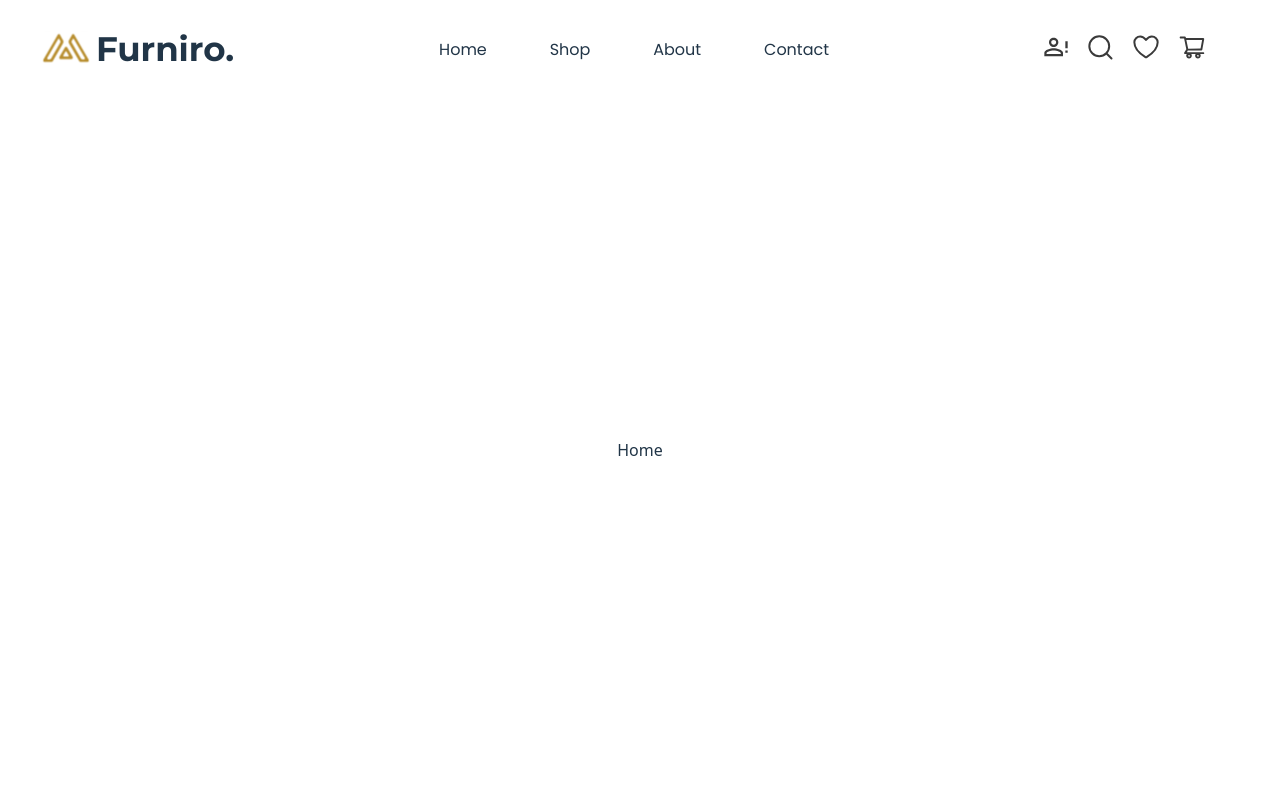
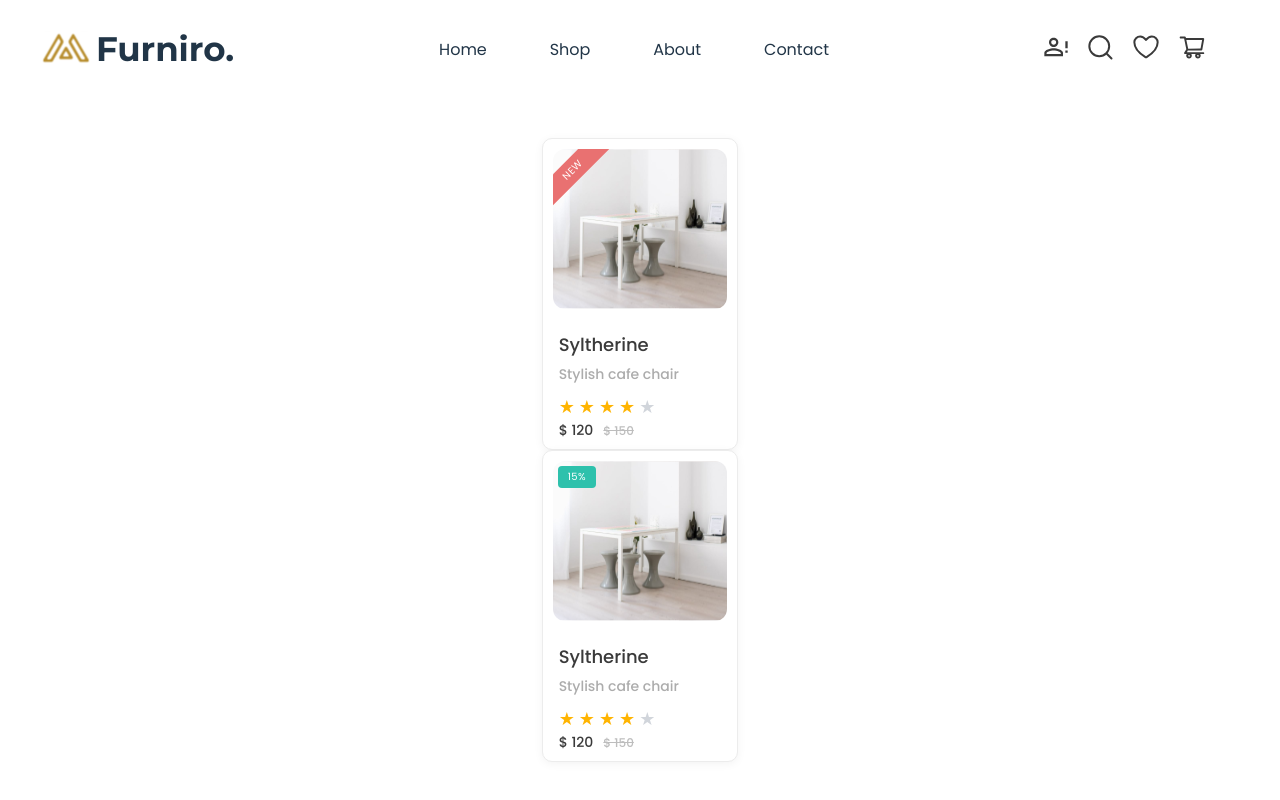
Before and after one commit to archis-academy/august-frontend-furniro-1, a React (Vite) app: page / in a window 1280 px wide. Built offline with nearby package versions, Linux system fonts and the light colour scheme.

Commit message:
[AU-9] - create two types of product card

```diff
--- a/package.json
+++ b/package.json
@@ -11,8 +11,8 @@
     "format": "prettier --write ."
   },
   "dependencies": {
-    "@fontsource/montserrat": "^5.2.7",
-    "@fontsource/poppins": "^5.2.6",
+    "@fontsource/montserrat": "^5.2.8",
+    "@fontsource/poppins": "^5.2.7",
     "react": "^19.1.1",
     "react-dom": "^19.1.1",
     "react-router": "^7.8.2",
--- /dev/null
+++ b/src/Components/Product/Product.module.scss
@@ -0,0 +1,215 @@
+.cardContainer {
+  max-width: 210px;
+  width: 100%;
+  height: 312px;
+  background: #fff;
+  border-radius: 10px;
+  border: 1px solid #ececec;
+  box-shadow: 0 2px 10px rgba(0, 0, 0, 0.05);
+  overflow: hidden;
+  position: relative;
+
+  .imageWrapper {
+    padding: 10px;
+  }
+  .imageClip {
+    position: relative;
+    border-radius: 12px;
+    overflow: hidden;
+  }
+
+  .image {
+    display: block;
+    width: 190px;
+    width: 100%;
+    height: 160px;
+    object-fit: cover;
+  }
+
+  .badge {
+    position: absolute;
+    font-family: 'Poppins', sans-serif;
+    color: #fff;
+    letter-spacing: 0.5px;
+    font-size: 10px;
+    font-weight: 400;
+    line-height: 100%;
+    pointer-events: none;
+    user-select: none;
+  }
+
+  .badgeRibbon {
+    top: 10px;
+    left: -32px;
+    transform: rotate(-45deg);
+    background: #e97171;
+    padding: 6px 40px;
+  }
+
+  .badgePill {
+    top: 5px;
+    left: 5px;
+    background: #2ec1ac;
+    padding: 6px 10px;
+    border-radius: 4px;
+    transform: none;
+    width: auto;
+  }
+
+  .productDetails {
+    display: flex;
+    flex-direction: column;
+    font-family: 'Poppins', sans-serif;
+    text-align: start;
+    padding: 12px 16px 16px;
+
+    .productName {
+      font-weight: 500;
+      font-size: 18px;
+      color: #3a3a3a;
+      margin-bottom: 6px;
+    }
+
+    .productDesc {
+      font-weight: 500;
+      font-size: 14px;
+      color: #acacac;
+      margin-bottom: 8px;
+    }
+
+    .productStars {
+      display: flex;
+      gap: 4px;
+      font-size: 20px;
+
+      .starFilled {
+        color: #ffb400;
+        font-size: 18px;
+        .cardContainer {
+          max-width: 210px;
+          width: 100%;
+          background: #fff;
+          border: 1px solid #ececec;
+          border-radius: 12px;
+          box-shadow: 0 2px 10px rgba(0, 0, 0, 0.05);
+          overflow: hidden;
+          font-family: 'Poppins', sans-serif;
+
+          .imageWrapper {
+            padding: 10px;
+          }
+
+          .imageClip {
+            position: relative;
+            border-radius: 12px;
+            overflow: hidden;
+          }
+
+          .image {
+            display: block;
+            width: 100%;
+            height: 160px;
+            object-fit: cover;
+          }
+
+          .badge {
+            position: absolute;
+            color: #fff;
+            font-size: 10px;
+            letter-spacing: 0.5px;
+            pointer-events: none;
+            user-select: none;
+          }
+
+          .badgeRibbon {
+            top: 10px;
+            left: -32px;
+            transform: rotate(-45deg);
+            background: #e97171;
+            padding: 6px 40px;
+          }
+
+          .badgePill {
+            top: 5px;
+            left: 5px;
+            background: #2ec1ac;
+            padding: 6px 10px;
+            border-radius: 4px;
+          }
+
+          .productDetails {
+            display: flex;
+            flex-direction: column;
+            padding: 12px 16px 16px;
+
+            .productName {
+              font-weight: 500;
+              font-size: 18px;
+              color: #3a3a3a;
+              margin-bottom: 6px;
+            }
+
+            .productDesc {
+              font-weight: 500;
+              font-size: 14px;
+              color: #acacac;
+              margin-bottom: 8px;
+            }
+
+            .productStars {
+              display: flex;
+              gap: 4px;
+              font-size: 18px;
+              .starFilled {
+                color: #ffb400;
+              }
+              .starEmpty {
+                color: #d1d5db;
+              }
+            }
+
+            .prices {
+              display: flex;
+              align-items: baseline;
+              gap: 10px;
+
+              .discountPrice {
+                font-weight: 500;
+                font-size: 14px;
+                color: #3a3a3a;
+              }
+              .originalPrice {
+                font-weight: 500;
+                font-size: 12px;
+                color: #bdbdbd;
+                text-decoration: line-through;
+              }
+            }
+          }
+        }
+      }
+      .starEmpty {
+        color: #d1d5db;
+        font-size: 18px;
+      }
+    }
+
+    .prices {
+      display: flex;
+      align-items: baseline;
+      gap: 10px;
+
+      .discountPrice {
+        font-weight: 500;
+        font-size: 14px;
+        color: #3a3a3a;
+      }
+      .originalPrice {
+        font-weight: 500;
+        font-size: 12px;
+        color: #bdbdbd;
+        text-decoration: line-through;
+      }
+    }
+  }
+}
--- /dev/null
+++ b/src/Components/Product/index.jsx
@@ -0,0 +1,48 @@
+import React from 'react';
+import styles from './Product.module.scss';
+
+function Product({ variant = 'ribbon', badgeText = 'NEW' }) {
+  return (
+    <div className={styles.cardContainer}>
+      <div className={styles.imageWrapper}>
+        <div className={styles.imageClip}>
+          {variant === 'ribbon' && (
+            <span className={`${styles.badge} ${styles.badgeRibbon}`}>
+              {badgeText}
+            </span>
+          )}
+          {variant === 'pill' && (
+            <span className={`${styles.badge} ${styles.badgePill}`}>
+              {badgeText}
+            </span>
+          )}
+          <img
+            className={styles.image}
+            src="/assets/product/cardImage.svg"
+            alt="resim"
+          />
+        </div>
+      </div>
+
+      <div className={styles.productDetails}>
+        <div className={styles.productName}>Syltherine</div>
+        <div className={styles.productDesc}>Stylish cafe chair</div>
+
+        <div className={styles.productStars}>
+          <span className={styles.starFilled}>★</span>
+          <span className={styles.starFilled}>★</span>
+          <span className={styles.starFilled}>★</span>
+          <span className={styles.starFilled}>★</span>
+          <span className={styles.starEmpty}>★</span>
+        </div>
+
+        <div className={styles.prices}>
+          <span className={styles.discountPrice}>$ 120</span>
+          <span className={styles.originalPrice}>$ 150</span>
+        </div>
+      </div>
+    </div>
+  );
+}
+
+export default Product;
--- a/src/pages/main/index.jsx
+++ b/src/pages/main/index.jsx
@@ -1,7 +1,12 @@
-import React from 'react'
+import React from 'react';
+import Product from '../../Components/Product';
 
 export const Home = () => {
   return (
-    <div>Home</div>
-  )
-}
+    <>
+      {/* <div>Home</div> */}
+      <Product variant="ribbon" badgeText="NEW" />
+      <Product variant="pill" badgeText="15%" />
+    </>
+  );
+};
--- a/src/router.jsx
+++ b/src/router.jsx
@@ -1,15 +1,14 @@
 import { BrowserRouter, Routes, Route } from 'react-router';
 
 import { SignUp } from './pages/SignUp';
-import Login from './pages/login'
+import Login from './pages/login';
 import { Home } from './pages/main';
-
 
 export const Router = () => {
   return (
     <BrowserRouter>
       <Routes>
-        <Route path="/" element={<Home/>} />
+        <Route path="/" element={<Home />} />
         <Route path="/sign-up" element={<SignUp />} />
         <Route path="/login" element={<Login />} />
       </Routes>
```
Also changed, not shown: src/App.jsx (+3 -4 lines), public/assets/product/cardImage.svg (added), 1 other file (tests, documents, lock files or other folders).
